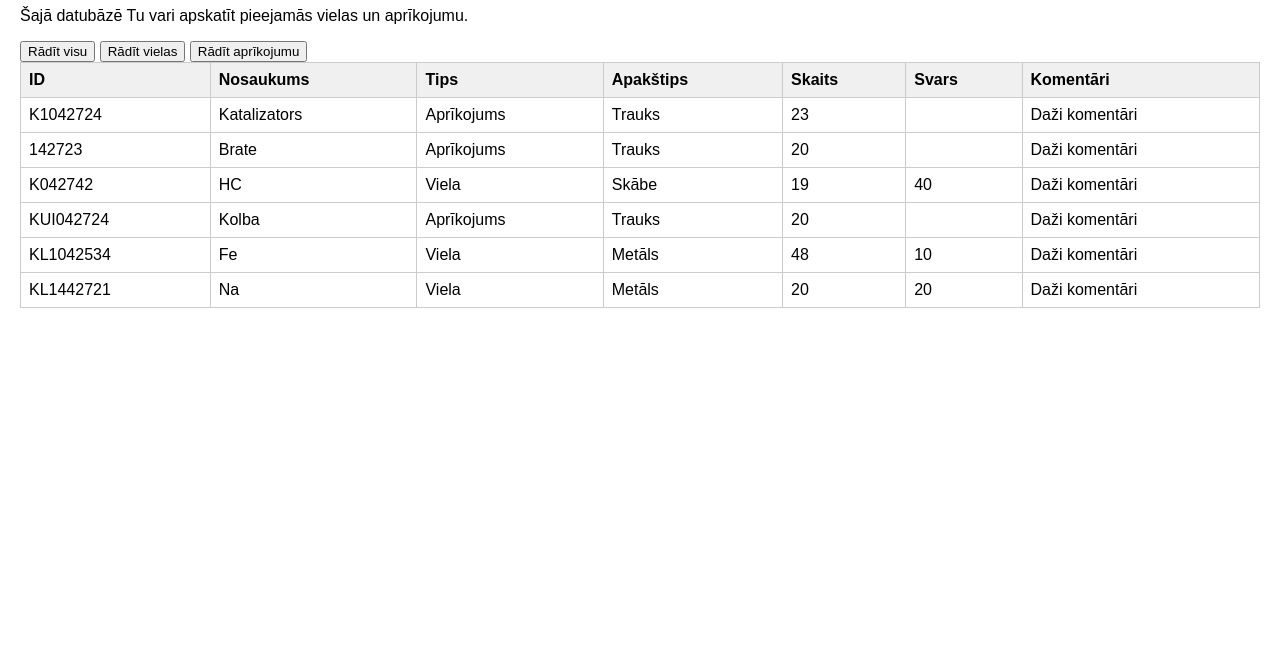
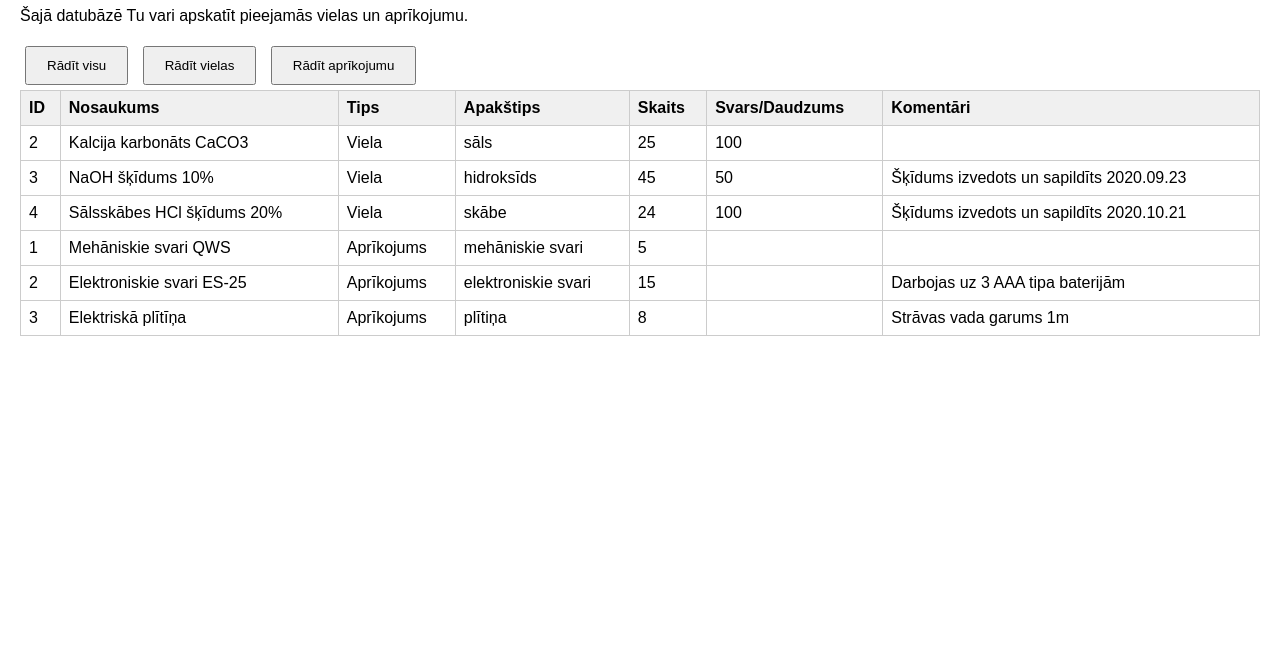
Before and after one commit to polinasamuseva/prog-1-git, a plain HTML site: page database.html in a window 1280 px wide. Shown: the part 153-800 px from the top of the page. Drawn offline with Linux system fonts and the light colour scheme.

Commit message:
Update database.html papildināta

```diff
--- a/database.html
+++ b/database.html
@@ -1,10 +1,9 @@
-HTML
     <!DOCTYPE html>
-<html lang="en">
+<html lang="lv">
 
 <head>
-    <meta charset="UTF-8">
-    <meta name="viewport" content="width=device-width, initial-scale=1.0">
+  <meta charset="UTF-8" />
+  <meta name="viewport" content="width=device-width, initial-scale=1.0"/>
   <title>KLUS - Publiskā datubāze</title>
   <style>
     body {
@@ -17,8 +16,7 @@ HTML
       border-collapse: collapse;
     }
 
-        th,
-        td {
+    th, td {
       border: 1px solid #ccc;
       padding: 8px;
       text-align: left;
@@ -33,24 +31,27 @@ HTML
       padding: 10px 20px;
       margin: 10px;
       background-color: #f0f0f0;
-            /* Light grey */
       border: 1px solid #ccc;
       text-decoration: none;
       color: #333;
       border-radius: 5px;
+    }
+
+    button {
+      margin: 5px;
+      padding: 10px 20px;
     }
   </style>
 </head>
 
 <body>
   <a href="index.html" class="button-like-link">Atpakaļ uz sākumlapu</a>
-
   <h1>Publiskā datubāze</h1>
   <p>Šajā datubāzē Tu vari apskatīt pieejamās vielas un aprīkojumu.</p>
 
-    <button>Rādīt visu</button>
-    <button>Rādīt vielas</button>
-    <button>Rādīt aprīkojumu</button>
+  <button onclick="renderAll()">Rādīt visu</button>
+  <button onclick="renderVielas()">Rādīt vielas</button>
+  <button onclick="renderInventars()">Rādīt aprīkojumu</button>
 
   <table>
     <thead>
@@ -60,67 +61,61 @@ HTML
         <th>Tips</th>
         <th>Apakštips</th>
         <th>Skaits</th>
-                <th>Svars</th>
+        <th>Svars/Daudzums</th>
         <th>Komentāri</th>
       </tr>
     </thead>
-        <tbody>
-            <tr>
-                <td>K1042724</td>
-                <td>Katalizators</td>
-                <td>Aprīkojums</td>
-                <td>Trauks</td>
-                <td>23</td>
-                <td></td>
-                <td>Daži komentāri</td>
-            </tr>
-            <tr>
-                <td>142723</td>
-                <td>Brate</td>
-                <td>Aprīkojums</td>
-                <td>Trauks</td>
-                <td>20</td>
-                <td></td>
-                <td>Daži komentāri</td>
-            </tr>
-            <tr>
-                <td>K042742</td>
-                <td>HC</td>
-                <td>Viela</td>
-                <td>Skābe</td>
-                <td>19</td>
-                <td>40</td>
-                <td>Daži komentāri</td>
-            </tr>
-            <tr>
-                <td>KUI042724</td>
-                <td>Kolba</td>
-                <td>Aprīkojums</td>
-                <td>Trauks</td>
-                <td>20</td>
-                <td></td>
-                <td>Daži komentāri</td>
-            </tr>
-            <tr>
-                <td>KL1042534</td>
-                <td>Fe</td>
-                <td>Viela</td>
-                <td>Metāls</td>
-                <td>48</td>
-                <td>10</td>
-                <td>Daži komentāri</td>
-            </tr>
-            <tr>
-                <td>KL1442721</td>
-                <td>Na</td>
-                <td>Viela</td>
-                <td>Metāls</td>
-                <td>20</td>
-                <td>20</td>
-                <td>Daži komentāri</td>
-            </tr>
+    <tbody id="data-table-body">
     </tbody>
   </table>
+
+  <script>
+    const vielas = [
+      {"id":"2","nosaukums":"Kalcija karbonāts CaCO3","tips":"Viela","apakstips":"sāls","skaits":25,"svars":100,"komentari":""},
+      {"id":"3","nosaukums":"NaOH šķīdums 10%","tips":"Viela","apakstips":"hidroksīds","skaits":45,"svars":50,"komentari":"Šķīdums izvedots un sapildīts 2020.09.23"},
+      {"id":"4","nosaukums":"Sālsskābes HCl šķīdums 20%","tips":"Viela","apakstips":"skābe","skaits":24,"svars":100,"komentari":"Šķīdums izvedots un sapildīts 2020.10.21"}
+      // Var papildināt ar pārējiem vielu ierakstiem
+    ];
+
+    const inventars = [
+      {"id":"1","nosaukums":"Mehāniskie svari QWS","tips":"Aprīkojums","apakstips":"mehāniskie svari","skaits":5,"svars":"","komentari":""},
+      {"id":"2","nosaukums":"Elektroniskie svari ES-25","tips":"Aprīkojums","apakstips":"elektroniskie svari","skaits":15,"svars":"","komentari":"Darbojas uz 3 AAA tipa baterijām"},
+      {"id":"3","nosaukums":"Elektriskā plītīņa","tips":"Aprīkojums","apakstips":"plītiņa","skaits":8,"svars":"","komentari":"Strāvas vada garums 1m"}
+      // Var papildināt ar pārējiem inventāra ierakstiem
+    ];
+
+    function renderData(data) {
+      const tbody = document.getElementById("data-table-body");
+      tbody.innerHTML = "";
+      data.forEach(item => {
+        const row = `
+          <tr>
+            <td>${item.id}</td>
+            <td>${item.nosaukums}</td>
+            <td>${item.tips}</td>
+            <td>${item.apakstips}</td>
+            <td>${item.skaits}</td>
+            <td>${item.svars || item.daudzums || ""}</td>
+            <td>${item.komentari}</td>
+          </tr>`;
+        tbody.innerHTML += row;
+      });
+    }
+
+    function renderAll() {
+      renderData([...vielas, ...inventars]);
+    }
+
+    function renderVielas() {
+      renderData(vielas);
+    }
+
+    function renderInventars() {
+      renderData(inventars);
+    }
+
+    // Automātiski ielādēt visus pēc lapas atvēršanas
+    window.onload = renderAll;
+  </script>
 </body>
-
 </html>
```
Lines whose indentation alone changed are shown as unchanged.
